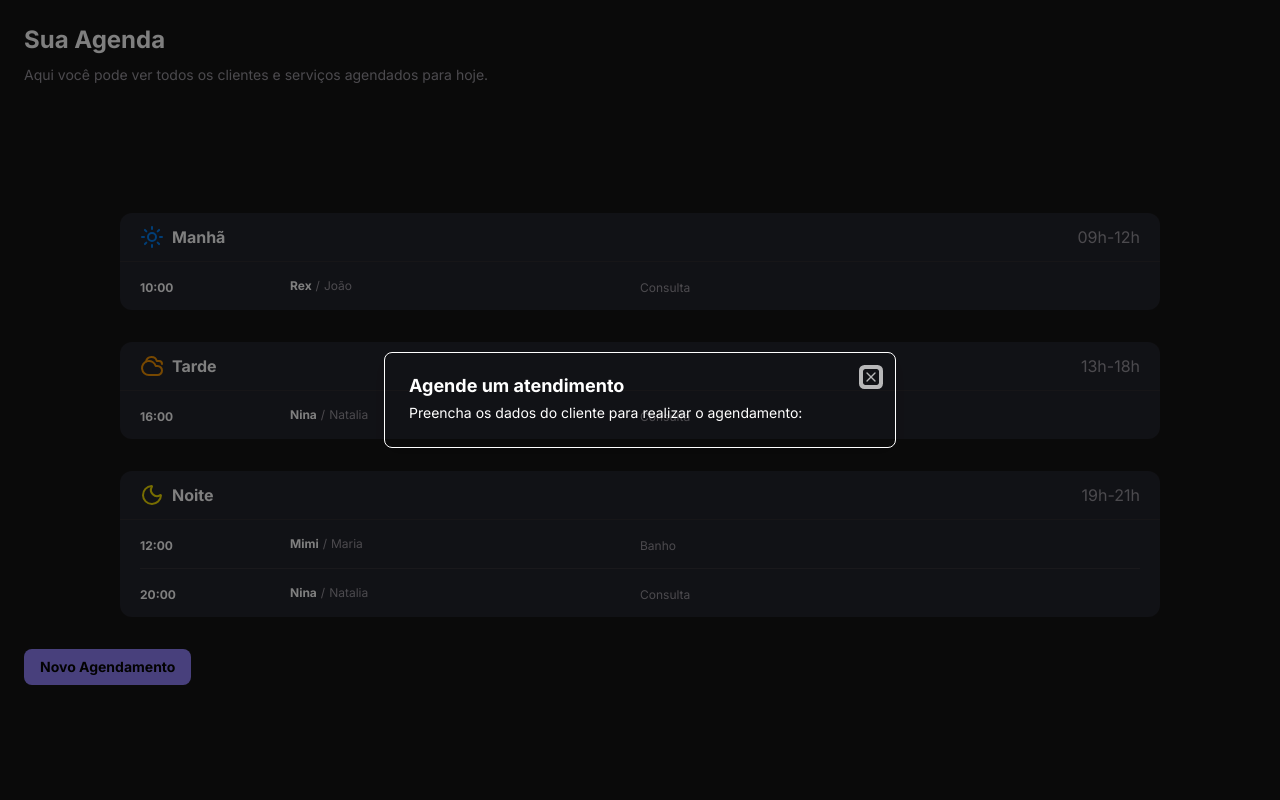
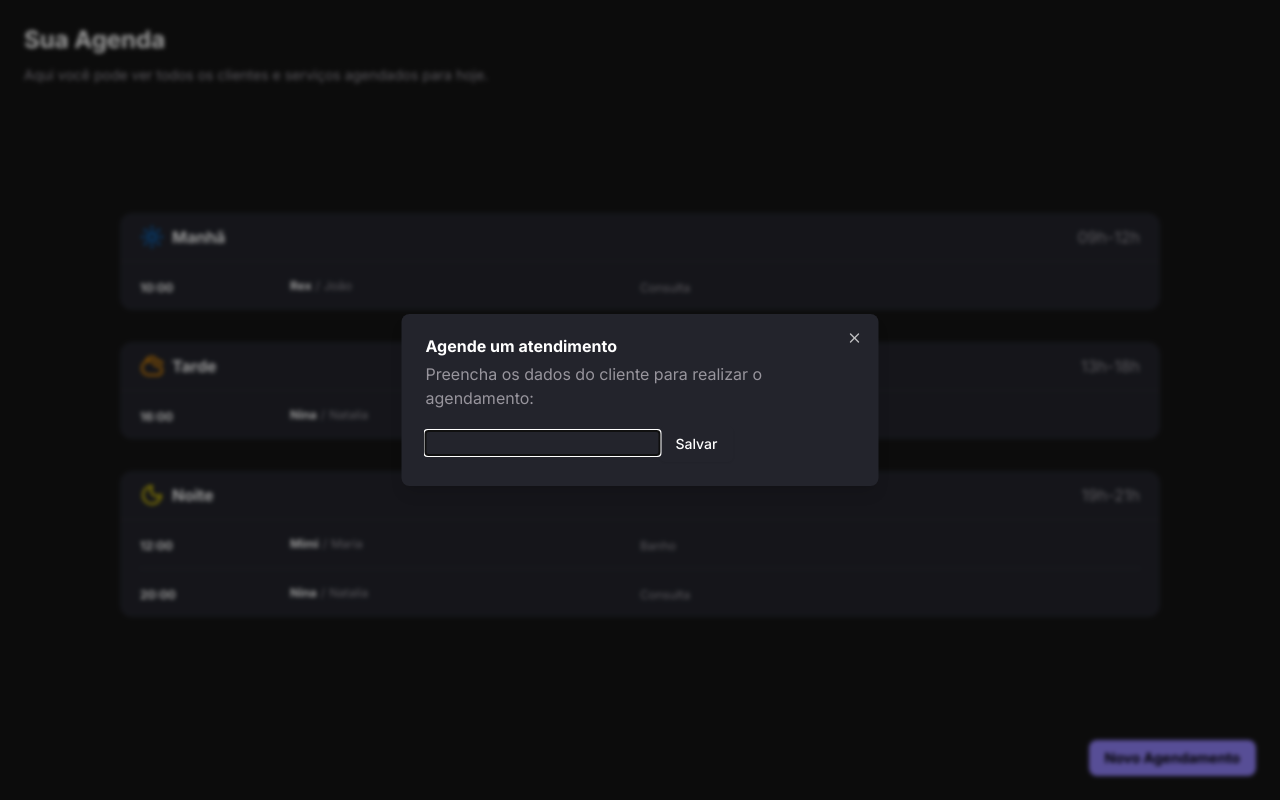
Before and after one commit to Kelwyn02/petshop, a Next.js app: page / in a window 1280 px wide. Both pictures are taken after a click on the button "Novo Agendamento". Built offline with nearby package versions, Linux system fonts and the light colour scheme.

Commit message:
AppointmentData schema

```diff
--- a/package.json
+++ b/package.json
@@ -13,6 +13,7 @@
   "dependencies": {
     "@hookform/resolvers": "^5.2.2",
     "@radix-ui/react-dialog": "^1.1.15",
+    "@radix-ui/react-label": "^2.1.7",
     "@radix-ui/react-slot": "^1.2.3",
     "class-variance-authority": "^0.7.1",
     "clsx": "^2.1.1",
--- a/src/app/page.tsx
+++ b/src/app/page.tsx
@@ -28,7 +28,7 @@ export default async function Home() {
         ))}
       </div>
 
-      <div>
+      <div className="fixed bottom-0 left-0 right-0 flex justify-center bg-[#23242C] py-[18px] px-6 md:bottom-6 md:right-6 md:left-auto md:top-auto md:w-auto md:bg-transparent md:p-0">
         <AppointmentForm />
       </div>
     </div>
--- a/src/components/AppointmentForm.tsx
+++ b/src/components/AppointmentForm.tsx
@@ -1,5 +1,6 @@
 'use client';
 
+import z from 'zod';
 import { Button } from './ui/button';
 import {
   Dialog,
@@ -9,20 +10,56 @@ import {
   DialogTitle,
   DialogTrigger,
 } from './ui/dialog';
+import { useForm } from 'react-hook-form';
+import { zodResolver } from '@hookform/resolvers/zod';
+import { Form } from './ui/form';
+
+const appointmentFormSchema = z.object({
+  tutorName: z.string().min(3, 'O nome do tutor é obrigatório'),
+  petName: z.string().min(11, 'O nome do pet é obrigatório'),
+  phone: z.string().min(3, 'O telefone é obrigatório'),
+  description: z.string().min(3, 'A descrição é obrigatória'),
+});
+
+type appointmentFormValues = z.infer<typeof appointmentFormSchema>;
 
 export function AppointmentForm() {
+  const form = useForm<appointmentFormValues>({
+    resolver: zodResolver(appointmentFormSchema),
+    defaultValues: {
+      tutorName: '',
+      petName: '',
+      phone: '',
+      description: '',
+    },
+  });
+
+  const onSubmit = (data: appointmentFormValues) => {
+    console.log(data);
+  };
+
   return (
     <Dialog>
       <DialogTrigger asChild>
         <Button variant="brand">Novo Agendamento</Button>
       </DialogTrigger>
-      <DialogContent>
+      <DialogContent
+        variant="appointment"
+        overlayVariant="blurred"
+        showCloseButton
+      >
         <DialogHeader>
-          <DialogTitle>Agende um atendimento</DialogTitle>
-          <DialogDescription>
+          <DialogTitle size="modal">Agende um atendimento</DialogTitle>
+          <DialogDescription size="modal">
             Preencha os dados do cliente para realizar o agendamento:
           </DialogDescription>
         </DialogHeader>
+        <Form {...form}>
+          <form onSubmit={form.handleSubmit(onSubmit)}>
+            <input {...form.register('tutorName')} type="text" />
+            <Button type="submit">Salvar</Button>
+          </form>
+        </Form>
       </DialogContent>
     </Dialog>
   );
--- a/src/components/ui/dialog.tsx
+++ b/src/components/ui/dialog.tsx
@@ -3,6 +3,7 @@
 import * as React from 'react';
 import * as DialogPrimitive from '@radix-ui/react-dialog';
 import { XIcon } from 'lucide-react';
+import { cva, type VariantProps } from 'class-variance-authority';
 
 import { cn } from '@/lib/utils';
 
@@ -30,39 +31,79 @@ function DialogClose({
   return <DialogPrimitive.Close data-slot="dialog-close" {...props} />;
 }
 
+// Variantes para DialogOverlay
+const dialogOverlayVariants = cva(
+  'data-[state=open]:animate-in data-[state=closed]:animate-out data-[state=closed]:fade-out-0 data-[state=open]:fade-in-0 fixed inset-0 z-50',
+  {
+    variants: {
+      variant: {
+        default: 'bg-black/50',
+        blurred: 'bg-black/40 backdrop-blur-[2px]',
+        dark: 'bg-black/60',
+        light: 'bg-black/30',
+      },
+    },
+    defaultVariants: {
+      variant: 'default',
+    },
+  }
+);
+
 function DialogOverlay({
   className,
+  variant,
   ...props
-}: React.ComponentProps<typeof DialogPrimitive.Overlay>) {
+}: React.ComponentProps<typeof DialogPrimitive.Overlay> &
+  VariantProps<typeof dialogOverlayVariants>) {
   return (
     <DialogPrimitive.Overlay
       data-slot="dialog-overlay"
-      className={cn(
-        'data-[state=open]:animate-in data-[state=closed]:animate-out data-[state=closed]:fade-out-0 data-[state=open]:fade-in-0 fixed inset-0 z-50 bg-black/50',
-        className
-      )}
+      className={cn(dialogOverlayVariants({ variant }), className)}
       {...props}
     />
   );
 }
 
+// Variantes para DialogContent
+const dialogContentVariants = cva(
+  'data-[state=open]:animate-in data-[state=closed]:animate-out data-[state=closed]:fade-out-0 data-[state=open]:fade-in-0 data-[state=closed]:zoom-out-95 data-[state=open]:zoom-in-95 fixed top-[50%] left-[50%] z-50 grid w-full translate-x-[-50%] translate-y-[-50%] gap-4 p-6 shadow-lg duration-200',
+  {
+    variants: {
+      variant: {
+        default:
+          'bg-background border rounded-lg max-w-[calc(100%-2rem)] sm:max-w-lg',
+        appointment:
+          'bg-background-tertiary border-none rounded-lg max-w-[calc(100%-2rem)] sm:max-w-[477px] max-h-[90vh] overflow-y-auto',
+        large:
+          'bg-background border rounded-lg max-w-[calc(100%-2rem)] sm:max-w-2xl',
+        fullscreen:
+          'bg-background border rounded-lg max-w-[calc(100%-1rem)] max-h-[calc(100%-1rem)] sm:max-w-4xl sm:max-h-[90vh] overflow-y-auto',
+      },
+    },
+    defaultVariants: {
+      variant: 'default',
+    },
+  }
+);
+
 function DialogContent({
   className,
   children,
   showCloseButton = true,
+  variant,
+  overlayVariant,
   ...props
-}: React.ComponentProps<typeof DialogPrimitive.Content> & {
-  showCloseButton?: boolean;
-}) {
+}: React.ComponentProps<typeof DialogPrimitive.Content> &
+  VariantProps<typeof dialogContentVariants> & {
+    showCloseButton?: boolean;
+    overlayVariant?: VariantProps<typeof dialogOverlayVariants>['variant'];
+  }) {
   return (
     <DialogPortal data-slot="dialog-portal">
-      <DialogOverlay />
+      <DialogOverlay variant={overlayVariant} />
       <DialogPrimitive.Content
         data-slot="dialog-content"
-        className={cn(
-          'bg-background data-[state=open]:animate-in data-[state=closed]:animate-out data-[state=closed]:fade-out-0 data-[state=open]:fade-in-0 data-[state=closed]:zoom-out-95 data-[state=open]:zoom-in-95 fixed top-[50%] left-[50%] z-50 grid w-full max-w-[calc(100%-2rem)] translate-x-[-50%] translate-y-[-50%] gap-4 rounded-lg border p-6 shadow-lg duration-200 sm:max-w-lg',
-          className
-        )}
+        className={cn(dialogContentVariants({ variant }), className)}
         {...props}
       >
         {children}
@@ -80,11 +121,29 @@ function DialogContent({
   );
 }
 
-function DialogHeader({ className, ...props }: React.ComponentProps<'div'>) {
+// Variantes para DialogHeader
+const dialogHeaderVariants = cva('flex flex-col gap-2', {
+  variants: {
+    align: {
+      left: 'text-left',
+      center: 'text-center sm:text-left',
+      right: 'text-right',
+    },
+  },
+  defaultVariants: {
+    align: 'center',
+  },
+});
+
+function DialogHeader({
+  className,
+  align,
+  ...props
+}: React.ComponentProps<'div'> & VariantProps<typeof dialogHeaderVariants>) {
   return (
     <div
       data-slot="dialog-header"
-      className={cn('flex flex-col gap-2 text-center sm:text-left', className)}
+      className={cn(dialogHeaderVariants({ align }), className)}
       {...props}
     />
   );
@@ -103,27 +162,62 @@ function DialogFooter({ className, ...props }: React.ComponentProps<'div'>) {
   );
 }
 
+// Variantes para DialogTitle
+const dialogTitleVariants = cva('leading-none font-semibold', {
+  variants: {
+    size: {
+      sm: 'text-base',
+      default: 'text-lg',
+      lg: 'text-xl',
+      xl: 'text-2xl',
+      modal: 'text-title-modal text-content-primary', // Nova variante
+    },
+  },
+  defaultVariants: {
+    size: 'default',
+  },
+});
+
 function DialogTitle({
   className,
+  size,
   ...props
-}: React.ComponentProps<typeof DialogPrimitive.Title>) {
+}: React.ComponentProps<typeof DialogPrimitive.Title> &
+  VariantProps<typeof dialogTitleVariants>) {
   return (
     <DialogPrimitive.Title
       data-slot="dialog-title"
-      className={cn('text-lg leading-none font-semibold', className)}
+      className={cn(dialogTitleVariants({ size }), className)}
       {...props}
     />
   );
 }
 
+// Variantes para DialogDescription
+const dialogDescriptionVariants = cva('text-muted-foreground', {
+  variants: {
+    size: {
+      sm: 'text-xs',
+      default: 'text-sm',
+      lg: 'text-base',
+      modal: 'text-paragraph-medium text-content-secondary', // Nova variante
+    },
+  },
+  defaultVariants: {
+    size: 'default',
+  },
+});
+
 function DialogDescription({
   className,
+  size,
   ...props
-}: React.ComponentProps<typeof DialogPrimitive.Description>) {
+}: React.ComponentProps<typeof DialogPrimitive.Description> &
+  VariantProps<typeof dialogDescriptionVariants>) {
   return (
     <DialogPrimitive.Description
       data-slot="dialog-description"
-      className={cn('text-muted-foreground text-sm', className)}
+      className={cn(dialogDescriptionVariants({ size }), className)}
       {...props}
     />
   );
@@ -140,4 +234,9 @@ export {
   DialogPortal,
   DialogTitle,
   DialogTrigger,
+  dialogContentVariants,
+  dialogOverlayVariants,
+  dialogHeaderVariants,
+  dialogTitleVariants,
+  dialogDescriptionVariants,
 };
--- /dev/null
+++ b/src/components/ui/form.tsx
@@ -0,0 +1,168 @@
+'use client';
+
+import * as React from 'react';
+import * as LabelPrimitive from '@radix-ui/react-label';
+import { Slot } from '@radix-ui/react-slot';
+import {
+  Controller,
+  FormProvider,
+  useFormContext,
+  useFormState,
+  type ControllerProps,
+  type FieldPath,
+  type FieldValues,
+} from 'react-hook-form';
+
+import { cn } from '@/lib/utils';
+import { Label } from '@/components/ui/label';
+
+const Form = FormProvider;
+
+type FormFieldContextValue<
+  TFieldValues extends FieldValues = FieldValues,
+  TName extends FieldPath<TFieldValues> = FieldPath<TFieldValues>,
+> = {
+  name: TName;
+};
+
+const FormFieldContext = React.createContext<FormFieldContextValue>(
+  {} as FormFieldContextValue
+);
+
+const FormField = <
+  TFieldValues extends FieldValues = FieldValues,
+  TName extends FieldPath<TFieldValues> = FieldPath<TFieldValues>,
+>({
+  ...props
+}: ControllerProps<TFieldValues, TName>) => {
+  return (
+    <FormFieldContext.Provider value={{ name: props.name }}>
+      <Controller {...props} />
+    </FormFieldContext.Provider>
+  );
+};
+
+const useFormField = () => {
+  const fieldContext = React.useContext(FormFieldContext);
+  const itemContext = React.useContext(FormItemContext);
+  const { getFieldState } = useFormContext();
+  const formState = useFormState({ name: fieldContext.name });
+  const fieldState = getFieldState(fieldContext.name, formState);
+
+  if (!fieldContext) {
+    throw new Error('useFormField should be used within <FormField>');
+  }
+
+  const { id } = itemContext;
+
+  return {
+    id,
+    name: fieldContext.name,
+    formItemId: `${id}-form-item`,
+    formDescriptionId: `${id}-form-item-description`,
+    formMessageId: `${id}-form-item-message`,
+    ...fieldState,
+  };
+};
+
+type FormItemContextValue = {
+  id: string;
+};
+
+const FormItemContext = React.createContext<FormItemContextValue>(
+  {} as FormItemContextValue
+);
+
+function FormItem({ className, ...props }: React.ComponentProps<'div'>) {
+  const id = React.useId();
+
+  return (
+    <FormItemContext.Provider value={{ id }}>
+      <div
+        data-slot="form-item"
+        className={cn('grid gap-2', className)}
+        {...props}
+      />
+    </FormItemContext.Provider>
+  );
+}
+
+function FormLabel({
+  className,
+  ...props
+}: React.ComponentProps<typeof LabelPrimitive.Root>) {
+  const { error, formItemId } = useFormField();
+
+  return (
+    <Label
+      data-slot="form-label"
+      data-error={!!error}
+      className={cn('data-[error=true]:text-destructive', className)}
+      htmlFor={formItemId}
+      {...props}
+    />
+  );
+}
+
+function FormControl({ ...props }: React.ComponentProps<typeof Slot>) {
+  const { error, formItemId, formDescriptionId, formMessageId } =
+    useFormField();
+
+  return (
+    <Slot
+      data-slot="form-control"
+      id={formItemId}
+      aria-describedby={
+        !error
+          ? `${formDescriptionId}`
+          : `${formDescriptionId} ${formMessageId}`
+      }
+      aria-invalid={!!error}
+      {...props}
+    />
+  );
+}
+
+function FormDescription({ className, ...props }: React.ComponentProps<'p'>) {
+  const { formDescriptionId } = useFormField();
+
+  return (
+    <p
+      data-slot="form-description"
+      id={formDescriptionId}
+      className={cn('text-muted-foreground text-sm', className)}
+      {...props}
+    />
+  );
+}
+
+function FormMessage({ className, ...props }: React.ComponentProps<'p'>) {
+  const { error, formMessageId } = useFormField();
+  const body = error ? String(error?.message ?? '') : props.children;
+
+  if (!body) {
+    return null;
+  }
+
+  return (
+    <p
+      data-slot="form-message"
+      id={formMessageId}
+      className={cn('text-destructive text-sm', className)}
+      {...props}
+    >
+      {body}
+    </p>
+  );
+}
+
+export {
+  useFormField,
+  Form,
+  FormItem,
+  FormLabel,
+  FormControl,
+  FormDescription,
+  FormMessage,
+  FormField,
+};
--- /dev/null
+++ b/src/components/ui/label.tsx
@@ -0,0 +1,24 @@
+'use client';
+
+import * as React from 'react';
+import * as LabelPrimitive from '@radix-ui/react-label';
+
+import { cn } from '@/lib/utils';
+
+function Label({
+  className,
+  ...props
+}: React.ComponentProps<typeof LabelPrimitive.Root>) {
+  return (
+    <LabelPrimitive.Root
+      data-slot="label"
+      className={cn(
+        'flex items-center gap-2 text-sm leading-none font-medium select-none group-data-[disabled=true]:pointer-events-none group-data-[disabled=true]:opacity-50 peer-disabled:cursor-not-allowed peer-disabled:opacity-50',
+        className
+      )}
+      {...props}
+    />
+  );
+}
+
+export { Label };
```
Also changed, not shown: 1 other file (tests, documents, lock files or other folders).
